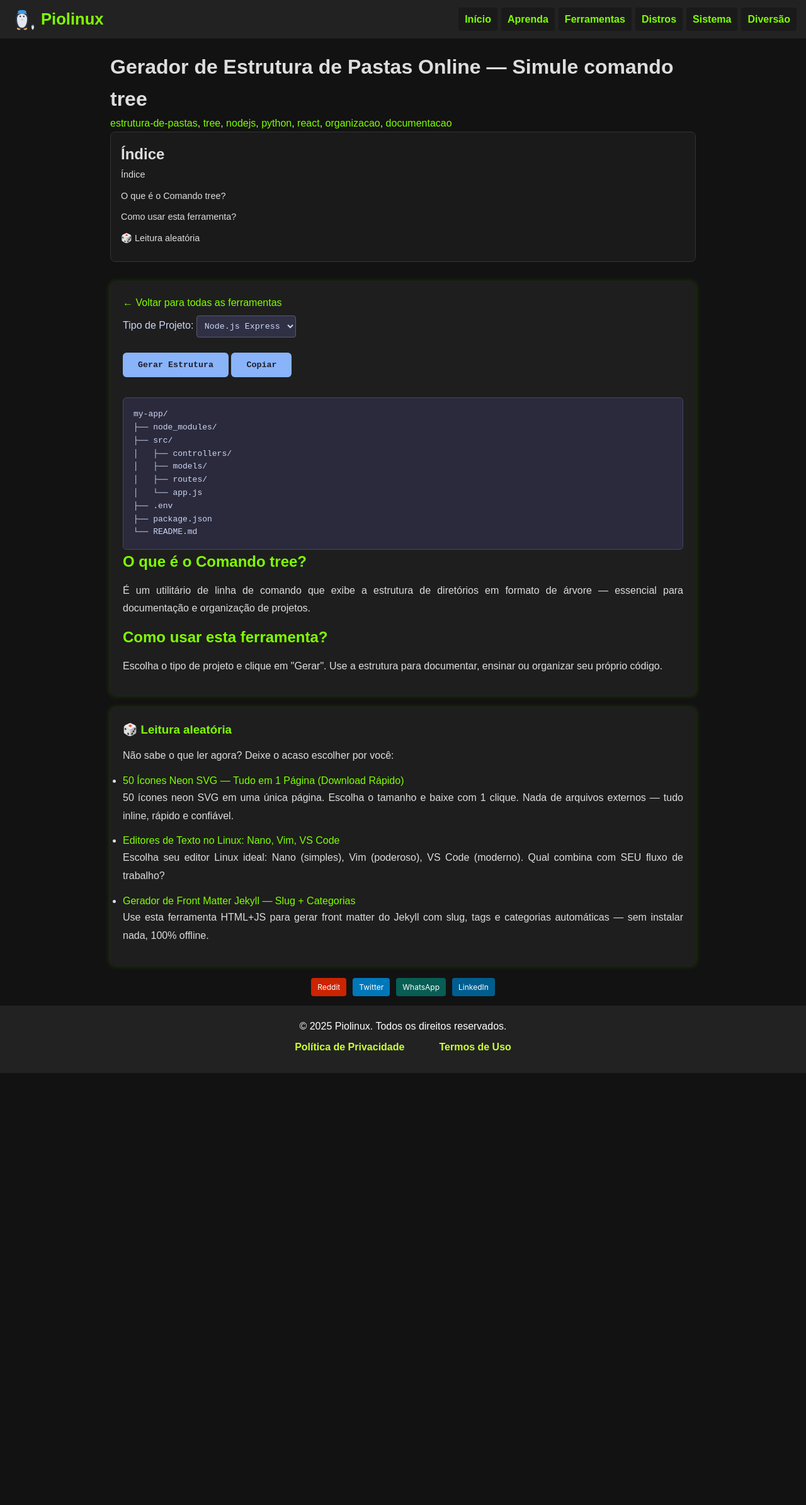
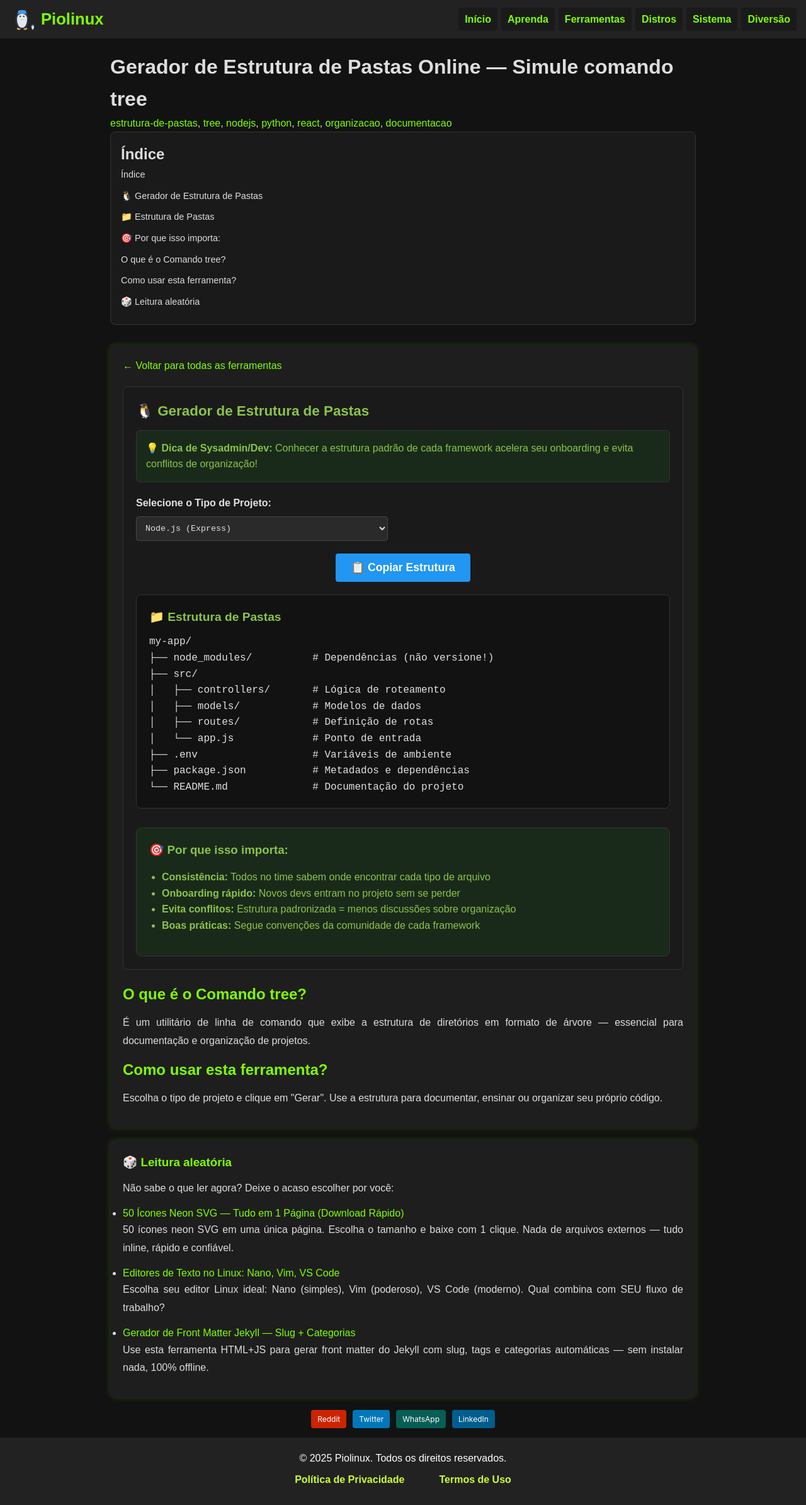
Before and after one commit to Piolinux/piolinux-site, a Jekyll site: the page built from _pages/tools/folder-structure-generator.html, in a window 1280 px wide. Shown: the whole page at 63% size. Built offline with Jekyll 4.4.1, drawn with Linux system fonts in a browser that asks for light colours; before the commit the page ends 1704 px from its top, so only the background shows below that.

Commit message:
Update folder-structure-generator.html

```diff
--- a/_pages/tools/folder-structure-generator.html
+++ b/_pages/tools/folder-structure-generator.html
@@ -16,20 +16,45 @@ tags: [estrutura-de-pastas, tree, nodejs, python, react, organizacao, documentac
 <section class="tool-single-page">
   <a href="/ferramentas/" class="back-link">← Voltar para todas as ferramentas</a>
 
-  <div>
-    <label>Tipo de Projeto:
-      <select id="projectType">
-        <option value="nodejs">Node.js Express</option>
-        <option value="react">React App</option>
-        <option value="python">Python Flask</option>
+  <div class="tool-container" style="background: #1a1a1a; padding: 20px; border-radius: 8px; border: 1px solid #333; margin: 20px 0;">
+  <h2 class="tool-title" style="color: #8bc34a; margin-top: 0; font-size: 1.4em;">🐧 Gerador de Estrutura de Pastas</h2>
+
+  <div style="background: #1a2a1a; color: #8bc34a; padding: 15px; border-radius: 6px; margin-bottom: 20px; border: 1px solid #333;">
+    <strong>💡 Dica de Sysadmin/Dev:</strong> Conhecer a estrutura padrão de cada framework acelera seu onboarding e evita conflitos de organização!
+  </div>
+
+  <div style="margin-bottom: 20px;">
+    <label style="color: #e0e0e0; display: block; margin-bottom: 8px;"><strong>Selecione o Tipo de Projeto:</strong></label>
+    <select id="projectType" onchange="generateFolderStructure()" style="background: #2a2a2a; color: #e0e0e0; padding: 10px; border: 1px solid #444; border-radius: 4px; width: 100%; max-width: 400px; font-family: monospace;">
+      <option value="nodejs">Node.js (Express)</option>
+      <option value="react">React (Create React App)</option>
+      <option value="python">Python (Flask)</option>
       <option value="django">Django</option>
       <option value="rails">Ruby on Rails</option>
-        <option value="jekyll">Jekyll</option>
+      <option value="jekyll">Jekyll (Static Site)</option>
     </select>
-    </label>
-    <button class="tool-button" onclick="generateFolderStructure()">Gerar Estrutura</button>
-    <button class="tool-button" onclick="copyFolderStructure()">Copiar</button>
-    <pre id="folderOutput" style="margin-top: 1rem; padding: 1rem; background: #2a2a3c; border: 1px solid #454565; border-radius: 6px; color: #cdd6f4; font-family: monospace; overflow-x: auto; white-space: pre;"></pre>
+  </div>
+
+  <div style="margin-bottom: 20px; display: flex; justify-content: center;">
+    <button onclick="copyFolderStructure()" style="background: #2196F3; color: white; border: none; padding: 12px 24px; border-radius: 4px; cursor: pointer; font-weight: bold; font-size: 1.1em;">
+      📋 Copiar Estrutura
+    </button>
+  </div>
+
+  <div style="background: #121212; padding: 20px; border-radius: 8px; border: 1px solid #333; overflow-x: auto;">
+    <h3 style="color: #8bc34a; margin-top: 0; font-size: 1.2em;">📁 Estrutura de Pastas</h3>
+    <pre id="folderOutput" style="color: #e0e0e0; font-family: 'Courier New', monospace; font-size: 1em; line-height: 1.6; white-space: pre; margin: 0; padding: 0;"></pre>
+  </div>
+
+  <div style="background: #1a2a1a; color: #8bc34a; padding: 20px; border-radius: 8px; margin-top: 30px; border: 1px solid #333;">
+    <h3 style="color: #8bc34a; margin-top: 0;">🎯 Por que isso importa:</h3>
+    <ul style="padding-left: 20px; margin: 15px 0; line-height: 1.6;">
+      <li><strong>Consistência:</strong> Todos no time sabem onde encontrar cada tipo de arquivo</li>
+      <li><strong>Onboarding rápido:</strong> Novos devs entram no projeto sem se perder</li>
+      <li><strong>Evita conflitos:</strong> Estrutura padronizada = menos discussões sobre organização</li>
+      <li><strong>Boas práticas:</strong> Segue convenções da comunidade de cada framework</li>
+    </ul>
+  </div>
 </div>
 
   <div class="seo-content">
@@ -41,13 +66,7 @@ tags: [estrutura-de-pastas, tree, nodejs, python, react, organizacao, documentac
   </div>
 </section>
 
-<style>
-  /* ESTILO PADRÃO */
-  .tool-button { background: #89b4fa; color: #1e1e2e; padding: 0.75rem 1.5rem; font-family: monospace; font-weight: bold; border: none; border-radius: 6px; cursor: pointer; margin: 1rem 0; }
-  label { display: block; margin: 0.5rem 0; color: #cdd6f4; }
-  select { padding: 0.5rem; background: #303045; border: 1px solid #5a5a72; color: #cdd6f4; font-family: monospace; border-radius: 4px; }
-  pre { white-space: pre; overflow-x: auto; }
-</style>
+
 
 
 
@@ -55,89 +74,89 @@ tags: [estrutura-de-pastas, tree, nodejs, python, react, organizacao, documentac
 const structures = {
   nodejs: `
 my-app/
-├── node_modules/
+├── node_modules/          # Dependências (não versione!)
 ├── src/
-│   ├── controllers/
-│   ├── models/
-│   ├── routes/
-│   └── app.js
-├── .env
-├── package.json
-└── README.md
+│   ├── controllers/       # Lógica de roteamento
+│   ├── models/            # Modelos de dados
+│   ├── routes/            # Definição de rotas
+│   └── app.js             # Ponto de entrada
+├── .env                   # Variáveis de ambiente
+├── package.json           # Metadados e dependências
+└── README.md              # Documentação do projeto
 `,
   react: `
 my-react-app/
-├── node_modules/
+├── node_modules/          # Dependências (não versione!)
 ├── public/
-│   ├── index.html
-│   └── favicon.ico
+│   ├── index.html         # HTML base
+│   └── favicon.ico        # Ícone do site
 ├── src/
-│   ├── components/
-│   ├── pages/
-│   ├── App.js
-│   └── index.js
-├── .gitignore
-├── package.json
-└── README.md
+│   ├── components/        # Componentes reutilizáveis
+│   ├── pages/             # Páginas da aplicação
+│   ├── App.js             # Componente raiz
+│   └── index.js           # Ponto de entrada
+├── .gitignore             # Arquivos ignorados pelo Git
+├── package.json           # Metadados e dependências
+└── README.md              # Documentação do projeto
 `,
   python: `
 my-flask-app/
-├── venv/
+├── venv/                  # Ambiente virtual (não versione!)
 ├── app/
-│   ├── __init__.py
-│   ├── routes.py
-│   └── models.py
-├── requirements.txt
-├── .env
-└── run.py
+│   ├── __init__.py        # Inicialização do app
+│   ├── routes.py          # Definição de rotas
+│   └── models.py          # Modelos de dados
+├── requirements.txt       # Dependências do projeto
+├── .env                   # Variáveis de ambiente
+└── run.py                 # Script para iniciar o servidor
 `,
   django: `
 myproject/
-├── manage.py
+├── manage.py              # Script de gerenciamento
 ├── myproject/
 │   ├── __init__.py
-│   ├── settings.py
-│   ├── urls.py
-│   └── wsgi.py
+│   ├── settings.py        # Configurações do projeto
+│   ├── urls.py            # URLs raiz
+│   └── wsgi.py            # Ponto de entrada WSGI
 ├── myapp/
-│   ├── migrations/
+│   ├── migrations/        # Migrações de banco de dados
 │   ├── __init__.py
-│   ├── models.py
-│   ├── views.py
-│   └── apps.py
-└── requirements.txt
+│   ├── models.py          # Modelos de dados
+│   ├── views.py           # Lógica das views
+│   └── apps.py            # Configuração do app
+└── requirements.txt       # Dependências do projeto
 `,
   rails: `
 my-rails-app/
 ├── app/
-│   ├── assets/
-│   ├── controllers/
-│   ├── models/
-│   └── views/
+│   ├── assets/            # CSS, JS, imagens
+│   ├── controllers/       # Lógica das controllers
+│   ├── models/            # Modelos de dados
+│   └── views/             # Templates HTML
 ├── config/
-│   └── routes.rb
+│   └── routes.rb          # Definição de rotas
 ├── db/
-│   └── migrate/
-├── Gemfile
-└── README.md
+│   └── migrate/           # Migrações de banco de dados
+├── Gemfile                # Dependências do projeto
+└── README.md              # Documentação do projeto
 `,
   jekyll: `
 my-jekyll-site/
-├── _posts/
+├── _posts/                # Posts do blog (YYYY-MM-DD-title.md)
 │   └── 2025-04-05-welcome.md
-├── _pages/
+├── _pages/                # Páginas estáticas
 │   └── about.md
-├── _includes/
+├── _includes/             # Snippets reutilizáveis
 │   └── header.html
-├── _layouts/
+├── _layouts/              # Layouts de página
 │   └── default.html
-├── _data/
+├── _data/                 # Dados estruturados (YAML/JSON)
 │   └── config.yml
 ├── assets/
-│   ├── css/
-│   └── js/
-├── _config.yml
-└── index.html
+│   ├── css/               # Estilos
+│   └── js/                # Scripts
+├── _config.yml            # Configuração global
+└── index.html             # Página inicial
 `
 };
 
@@ -149,14 +168,17 @@ function generateFolderStructure() {
 function copyFolderStructure() {
     const text = document.getElementById('folderOutput').innerText;
     if (text) {
-    navigator.clipboard.writeText(text).then(() => alert('✅ Estrutura copiada!'));
+        navigator.clipboard.writeText(text).then(() => {
+            alert('✅ Estrutura de pastas copiada!');
+        }).catch(() => {
+            alert('❌ Falha ao copiar. Tente manualmente.');
+        });
     }
 }
 
 // Gera ao carregar
 generateFolderStructure();
 </script>
-
 
 
 
```
Lines whose indentation alone changed are shown as unchanged.
